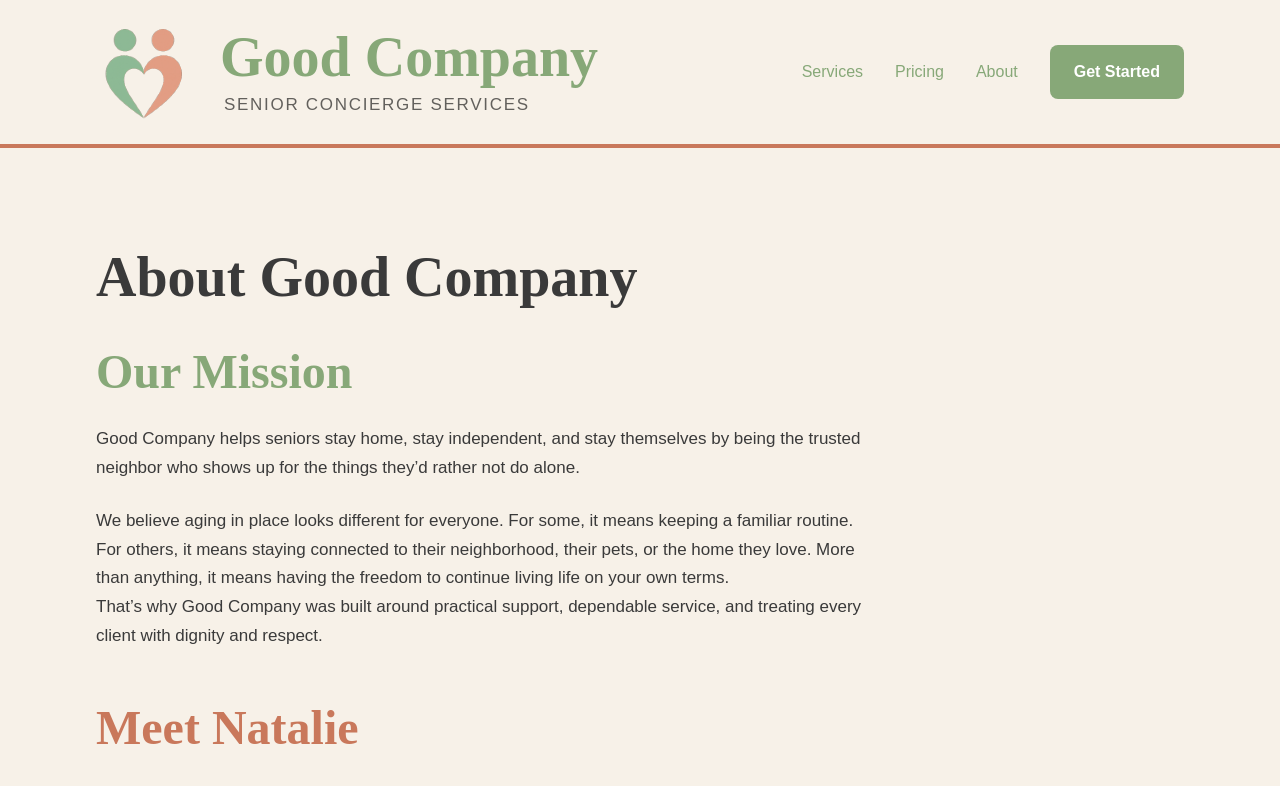
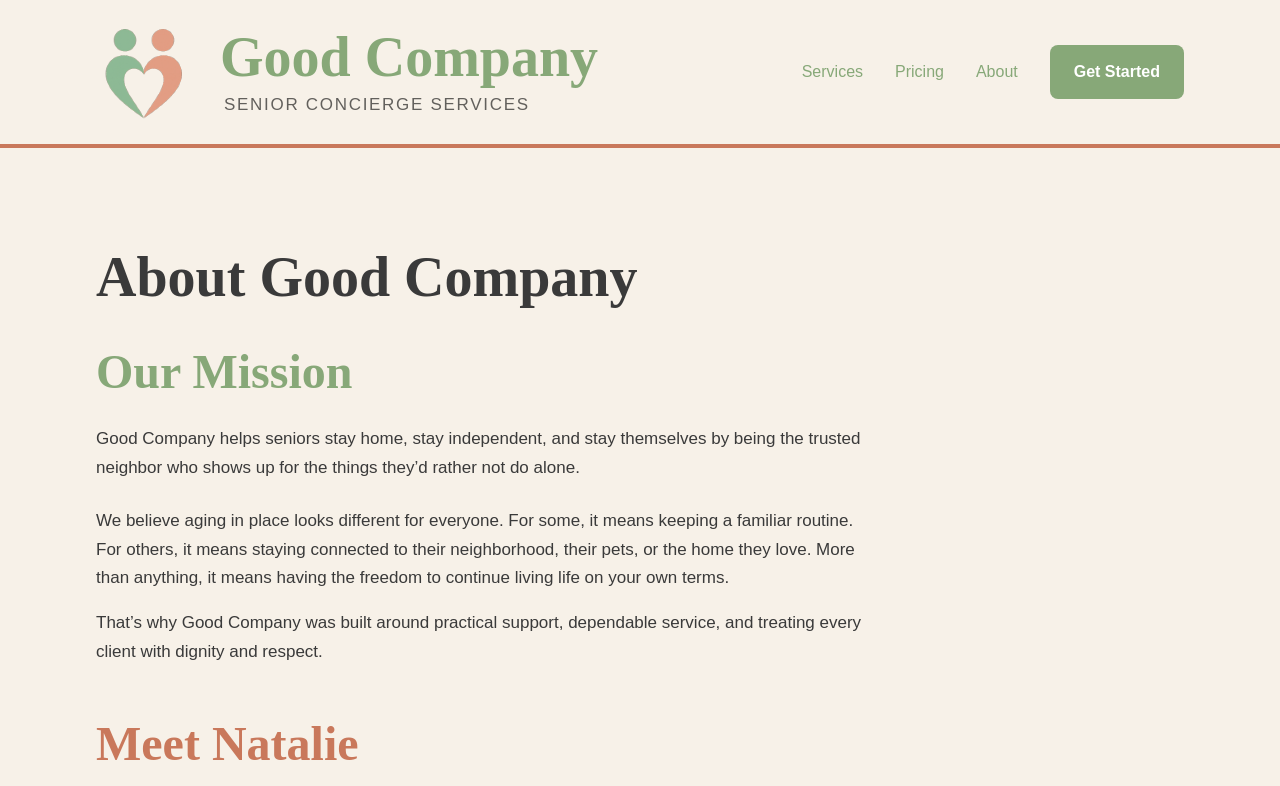
Before and after one commit to GoodCompanySCS/goodcompany-scs, a Next.js app: page /about in a window 1280 px wide. Shown: the top 786 px of the page. Built offline with nearby package versions, Linux system fonts and the light colour scheme.

Commit message:
Update page.tsx

```diff
--- a/app/about/page.tsx
+++ b/app/about/page.tsx
@@ -14,6 +14,7 @@ export default function About() {
               <p className="text-lg">
                We believe aging in place looks different for everyone. For some, it means keeping a familiar routine. For others, it means staying connected to their neighborhood, their pets, or the home they love. More than anything, it means having the freedom to continue living life on your own terms.
               </p>
+              <div className="h-4"></div>
               <p className="text-lg">
                That’s why Good Company was built around practical support, dependable service, and treating every client with dignity and respect.
               </p>
```
